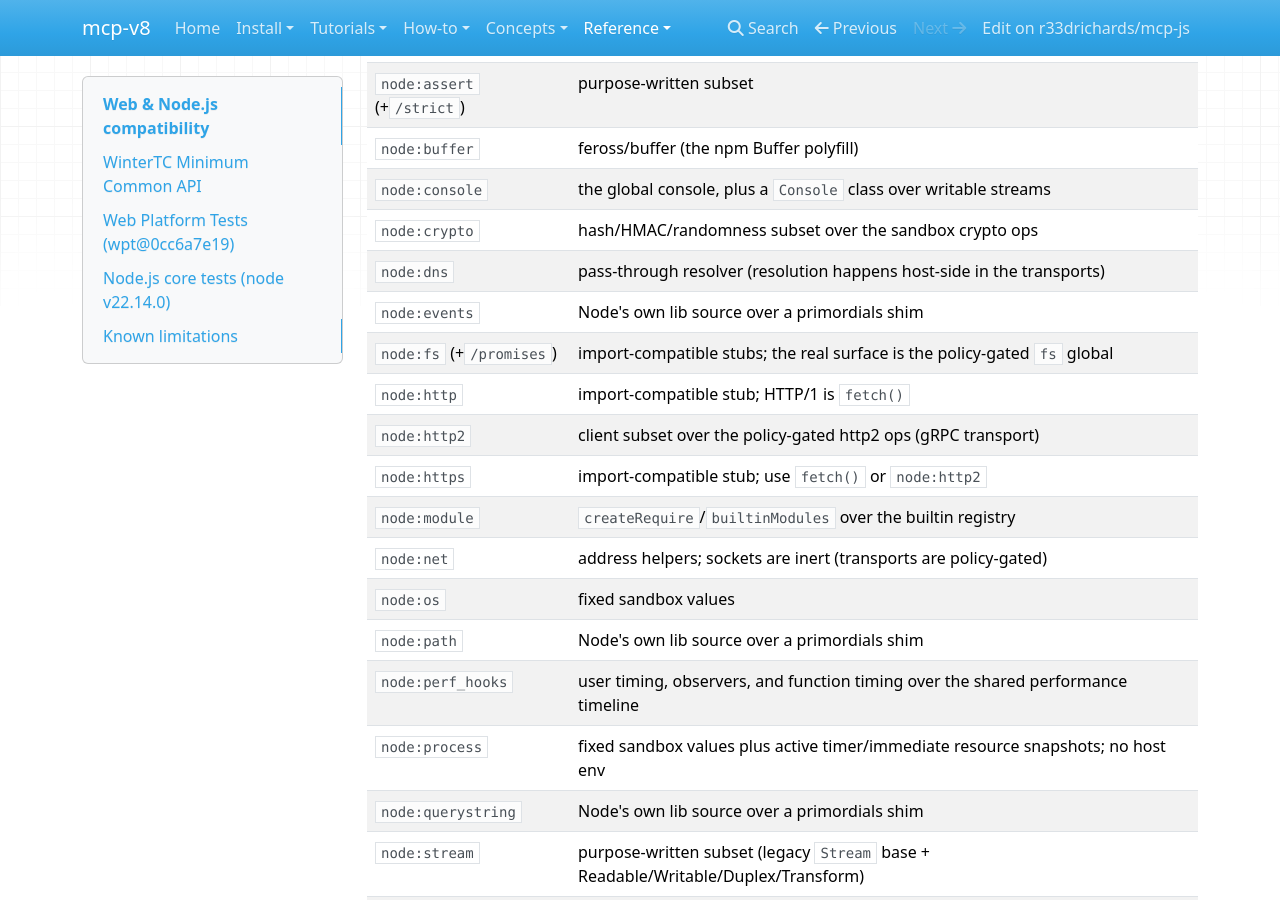
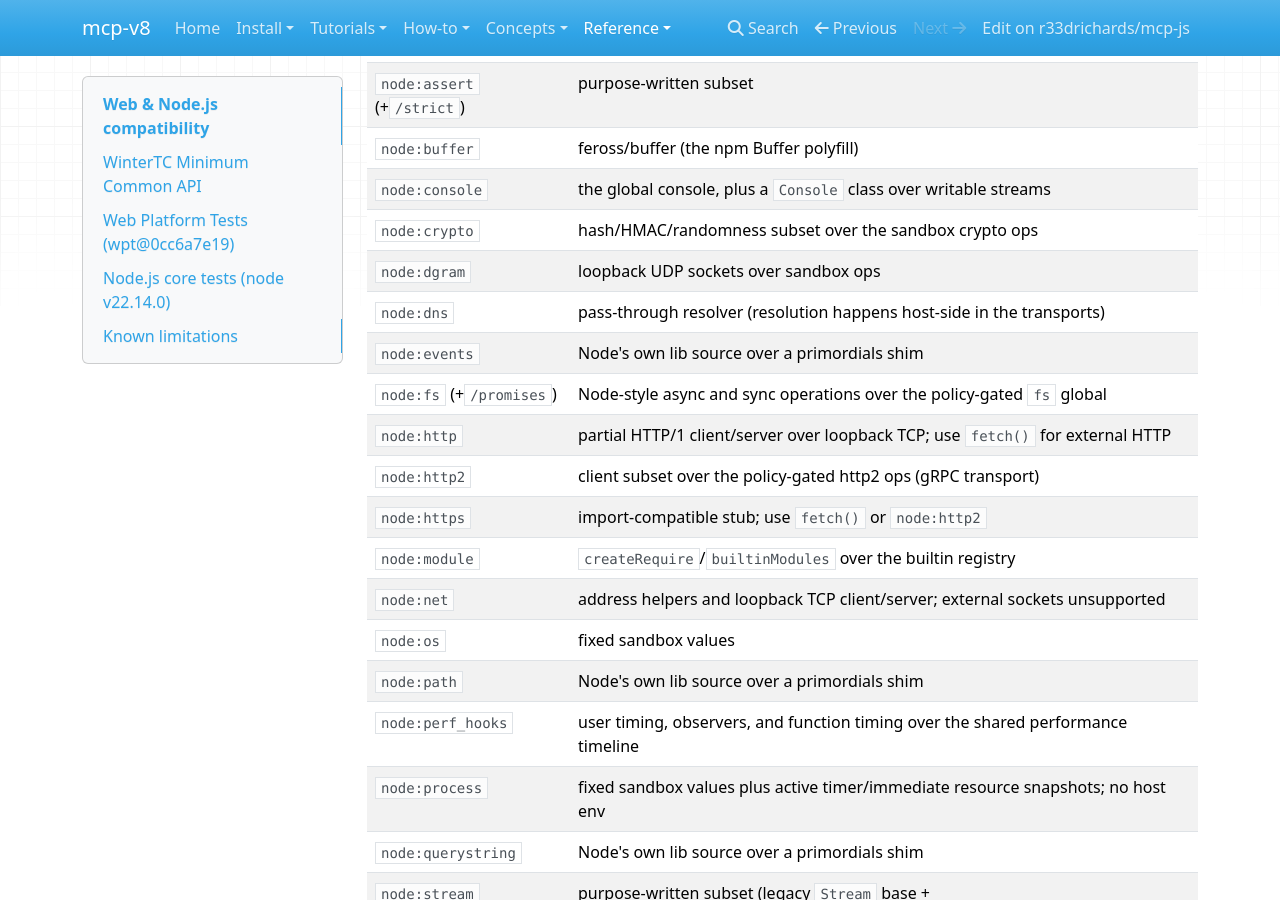
Before and after one commit to r33drichards/mcp-js, an MkDocs documentation site: the page built from site-docs/reference/compatibility.md, in a window 1280 px wide and 900 px high, scrolled down 3474 px. Built offline with MkDocs 1.6.1, drawn with Linux system fonts in a browser that asks for light colours; nearby versions of some CDN libraries.

Commit message:
Document loopback Node APIs and make OAuth test opener portable

```diff
--- a/site-docs/reference/compatibility.md
+++ b/site-docs/reference/compatibility.md
@@ -106,14 +106,15 @@ served by the module loader:
 | `node:buffer` | feross/buffer (the npm Buffer polyfill) |
 | `node:console` | the global console, plus a `Console` class over writable streams |
 | `node:crypto` | hash/HMAC/randomness subset over the sandbox crypto ops |
+| `node:dgram` | loopback UDP sockets over sandbox ops |
 | `node:dns` | pass-through resolver (resolution happens host-side in the transports) |
 | `node:events` | Node's own lib source over a primordials shim |
-| `node:fs` (+`/promises`) | import-compatible stubs; the real surface is the policy-gated `fs` global |
-| `node:http` | import-compatible stub; HTTP/1 is `fetch()` |
+| `node:fs` (+`/promises`) | Node-style async and sync operations over the policy-gated `fs` global |
+| `node:http` | partial HTTP/1 client/server over loopback TCP; use `fetch()` for external HTTP |
 | `node:http2` | client subset over the policy-gated http2 ops (gRPC transport) |
 | `node:https` | import-compatible stub; use `fetch()` or `node:http2` |
 | `node:module` | `createRequire`/`builtinModules` over the builtin registry |
-| `node:net` | address helpers; sockets are inert (transports are policy-gated) |
+| `node:net` | address helpers and loopback TCP client/server; external sockets unsupported |
 | `node:os` | fixed sandbox values |
 | `node:path` | Node's own lib source over a primordials shim |
 | `node:perf_hooks` | user timing, observers, and function timing over the shared performance timeline |
```
Also changed, not shown: 2 other files.
